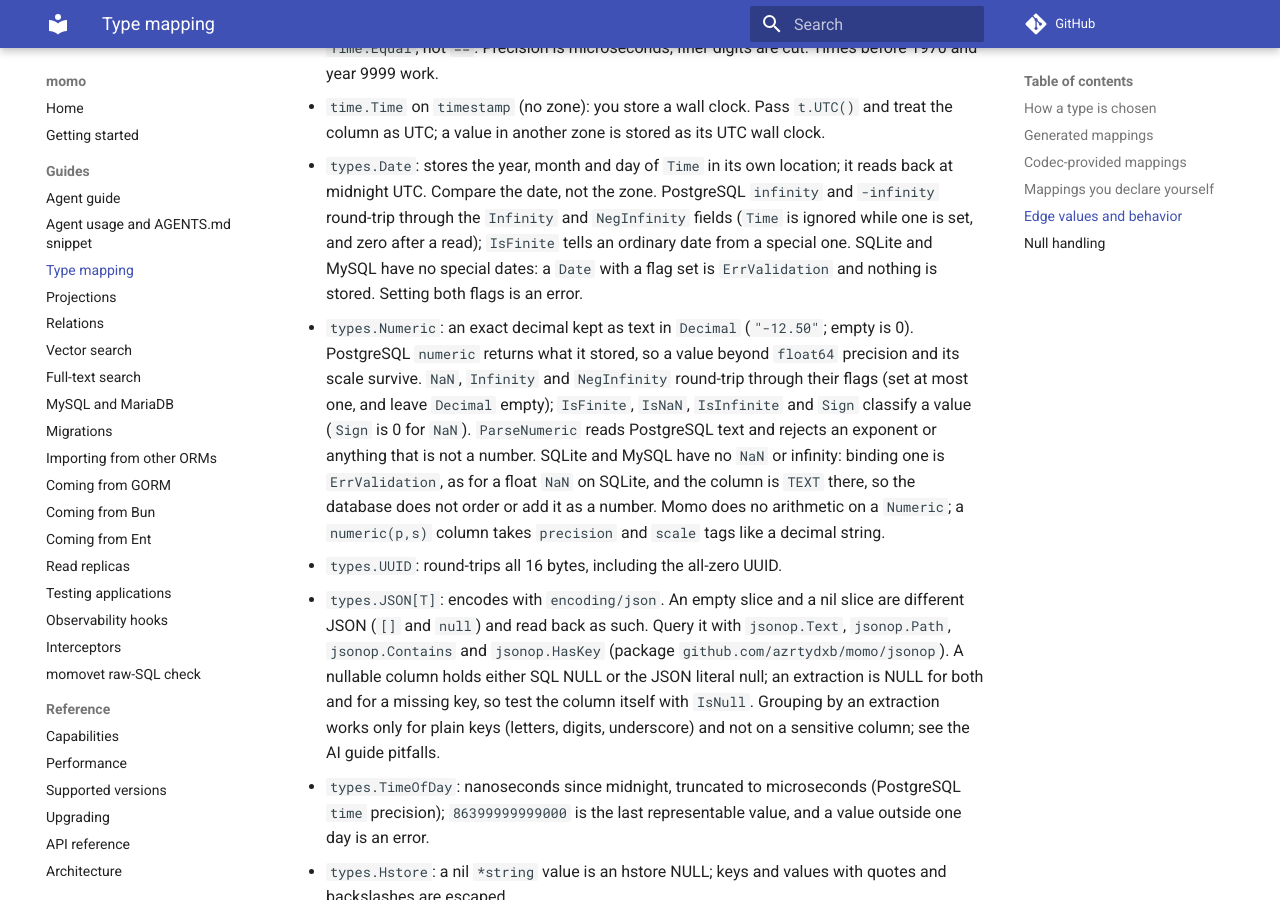
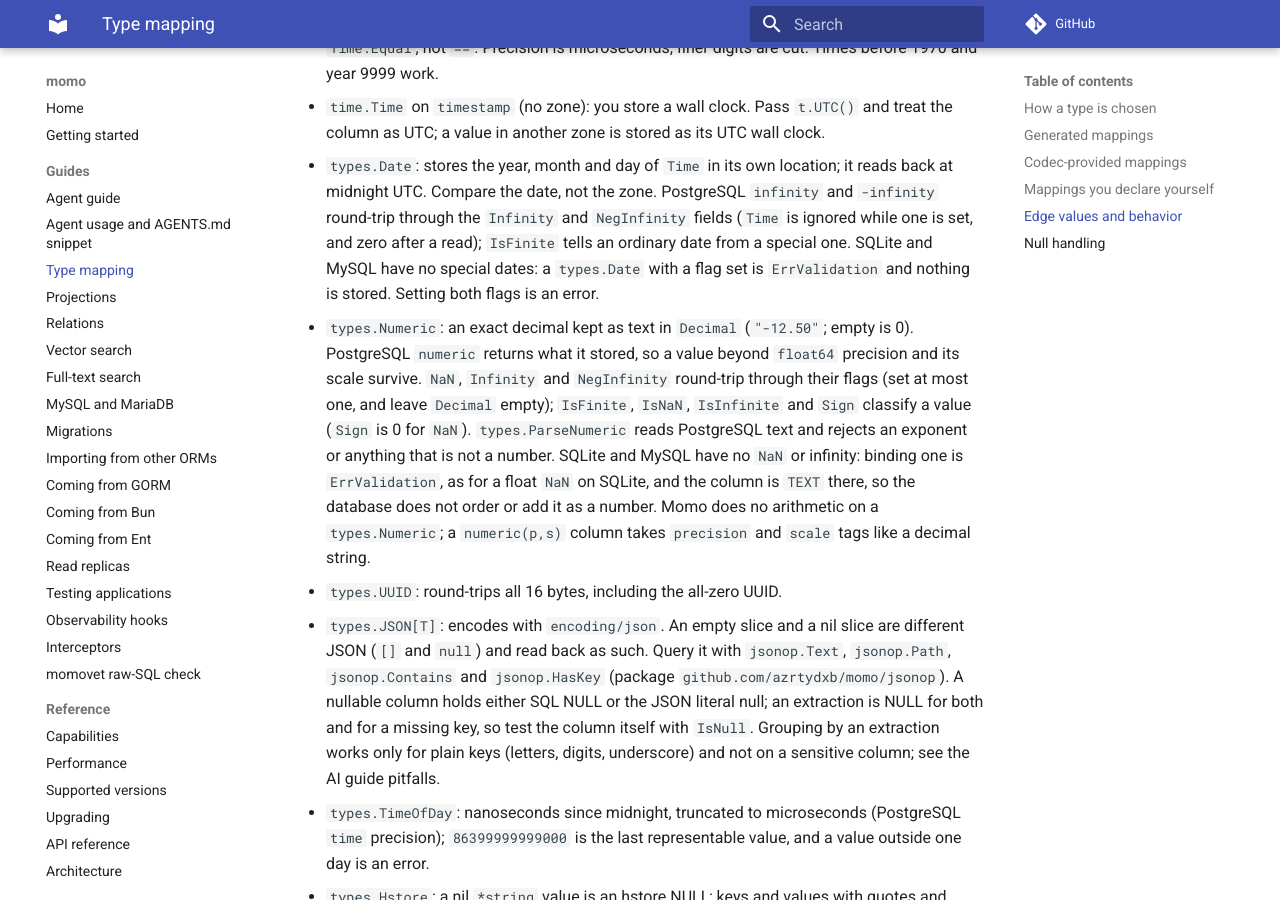
Before and after one commit to azrtydxb/momo, an MkDocs documentation site: the page built from docs/TYPE_MAPPING.md, in a window 1280 px wide and 900 px high, scrolled down 4174 px. Built offline with MkDocs 1.6.1 and Material for MkDocs 9.7.7, drawn with Linux system fonts in a browser that asks for light colours; comment, search, counter and statistics services are not loaded; the version menu is left out.

Commit message:
fix(types): import sqlshared in the MySQL insert-id path and qualify type names in docs

```diff
--- a/docs/TYPE_MAPPING.md
+++ b/docs/TYPE_MAPPING.md
@@ -149,18 +149,18 @@ except `NaN`, which SQLite does not have (see Floats).
   `infinity` and `-infinity` round-trip through the `Infinity` and
   `NegInfinity` fields (`Time` is ignored while one is set, and zero after a
   read); `IsFinite` tells an ordinary date from a special one. SQLite and
-  MySQL have no special dates: a `Date` with a flag set is `ErrValidation` and
+  MySQL have no special dates: a `types.Date` with a flag set is `ErrValidation` and
   nothing is stored. Setting both flags is an error.
 - `types.Numeric`: an exact decimal kept as text in `Decimal` (`"-12.50"`; empty
   is 0). PostgreSQL `numeric` returns what it stored, so a value beyond
   `float64` precision and its scale survive. `NaN`, `Infinity` and
   `NegInfinity` round-trip through their flags (set at most one, and leave
   `Decimal` empty); `IsFinite`, `IsNaN`, `IsInfinite` and `Sign` classify a
-  value (`Sign` is 0 for `NaN`). `ParseNumeric` reads PostgreSQL text and
+  value (`Sign` is 0 for `NaN`). `types.ParseNumeric` reads PostgreSQL text and
   rejects an exponent or anything that is not a number. SQLite and MySQL have
   no `NaN` or infinity: binding one is `ErrValidation`, as for a float `NaN` on
   SQLite, and the column is `TEXT` there, so the database does not order or add
-  it as a number. Momo does no arithmetic on a `Numeric`; a `numeric(p,s)`
+  it as a number. Momo does no arithmetic on a `types.Numeric`; a `numeric(p,s)`
   column takes `precision` and `scale` tags like a decimal string.
 - `types.UUID`: round-trips all 16 bytes, including the all-zero UUID.
 - `types.JSON[T]`: encodes with `encoding/json`. An empty slice and a nil
```
Also changed, not shown: docs/upgrading.md (+2 -2 lines), 1 other file.
